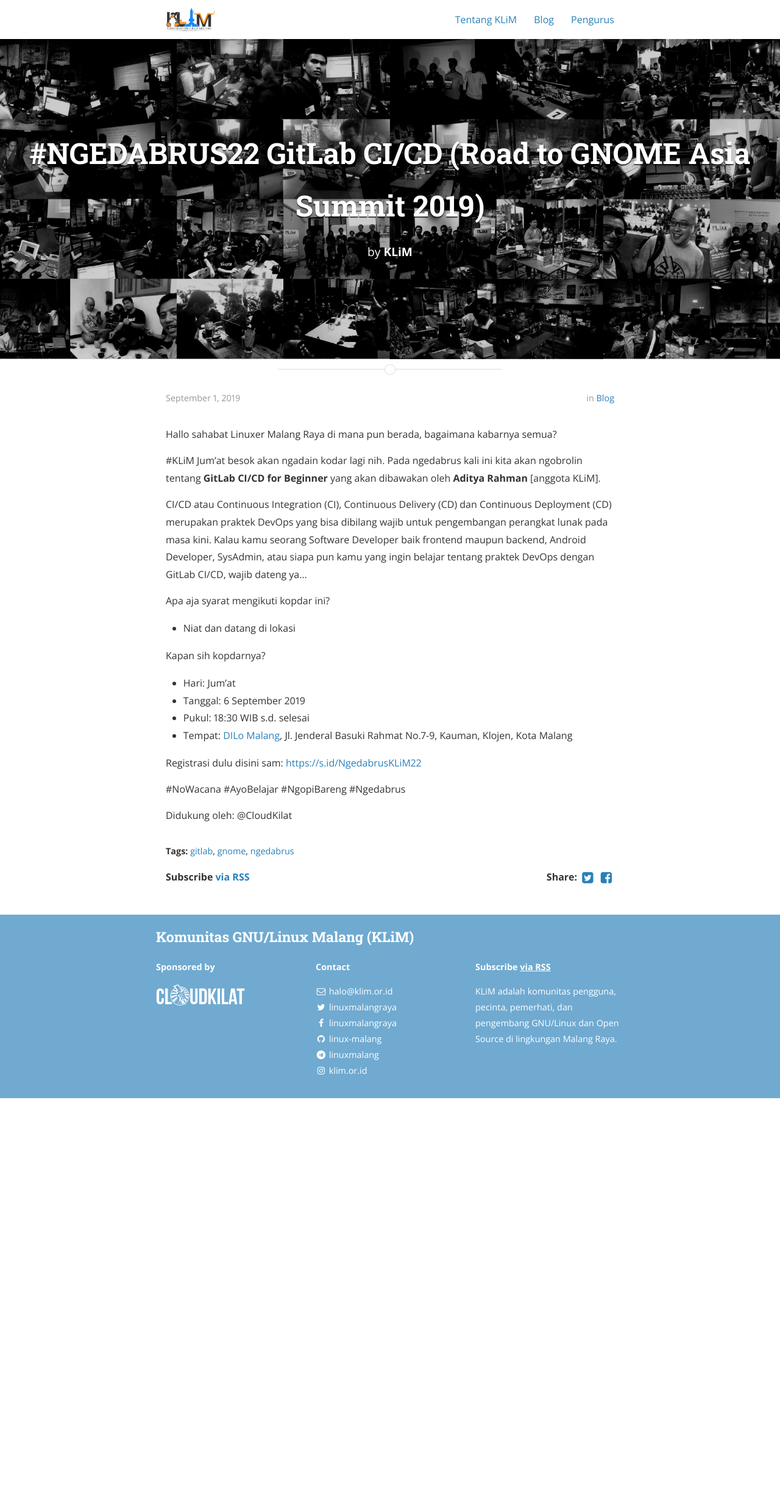
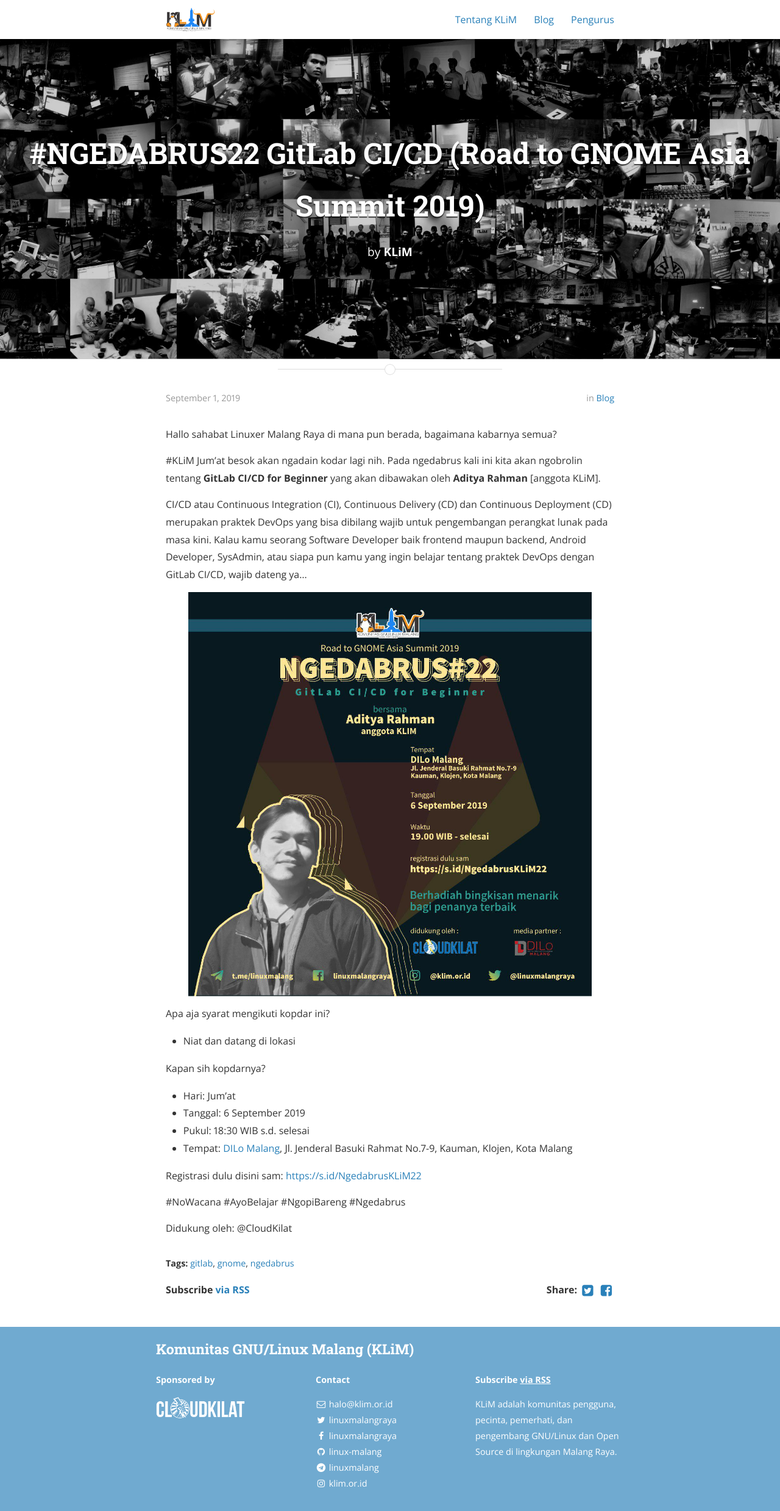
Before and after one commit to linux-malang/linux-malang.github.io, a Jekyll site: the page built from _posts/2019-09-01-ngedabrus-22-road-to-gnome-asia-summit.md, in a window 1280 px wide. Shown: the whole page at 61% size. Built offline with Jekyll 4.4.1, drawn with Linux system fonts in a browser that asks for light colours; nearby versions of some CDN libraries; before the commit the page ends 1801 px from its top, so only the background shows below that.

Commit message:
add poster ngedabrus-22
Signed-off-by: Samsul Maarif <hay@samsul.web.id>

```diff
--- a/_posts/2019-09-01-ngedabrus-22-road-to-gnome-asia-summit.md
+++ b/_posts/2019-09-01-ngedabrus-22-road-to-gnome-asia-summit.md
@@ -12,6 +12,8 @@
 \#KLiM Jum'at besok akan ngadain kodar lagi nih. Pada ngedabrus kali ini kita akan ngobrolin tentang **GitLab CI/CD for Beginner** yang akan dibawakan oleh **Aditya Rahman**  [anggota KLiM].
 
 CI/CD atau Continuous Integration (CI), Continuous Delivery (CD) dan Continuous Deployment (CD) merupakan praktek DevOps yang bisa dibilang wajib untuk pengembangan perangkat lunak pada masa kini. Kalau kamu seorang Software Developer baik frontend maupun backend, Android Developer, SysAdmin, atau siapa pun kamu yang ingin belajar tentang praktek DevOps dengan GitLab CI/CD, wajib dateng ya...
+
+![Poster ngedabrus #22 GitLab CI/CD for Beginner](/assets/images/ngedabrus-22.jpg)
 
 Apa aja syarat mengikuti kopdar ini?
 - Niat dan datang di lokasi
```
Also changed, not shown: assets/images/ngedabrus-22.jpg (added).
